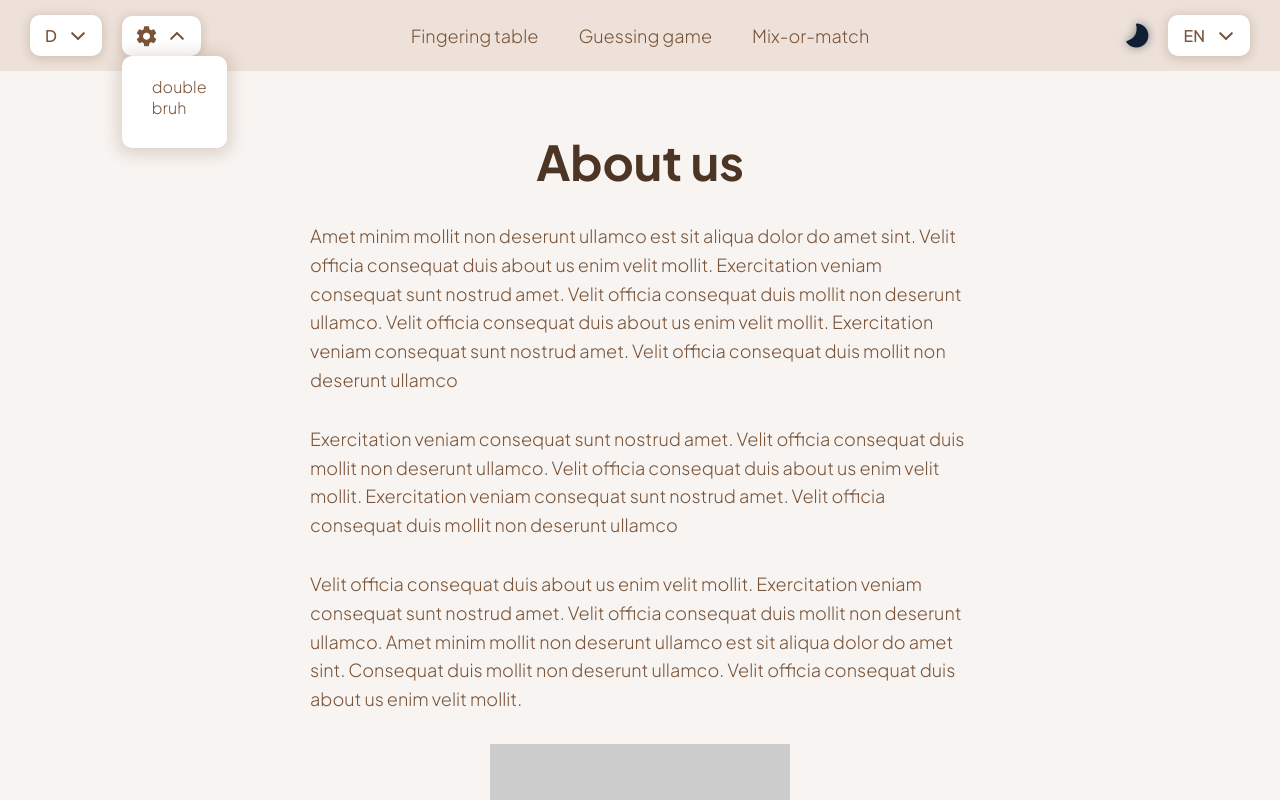
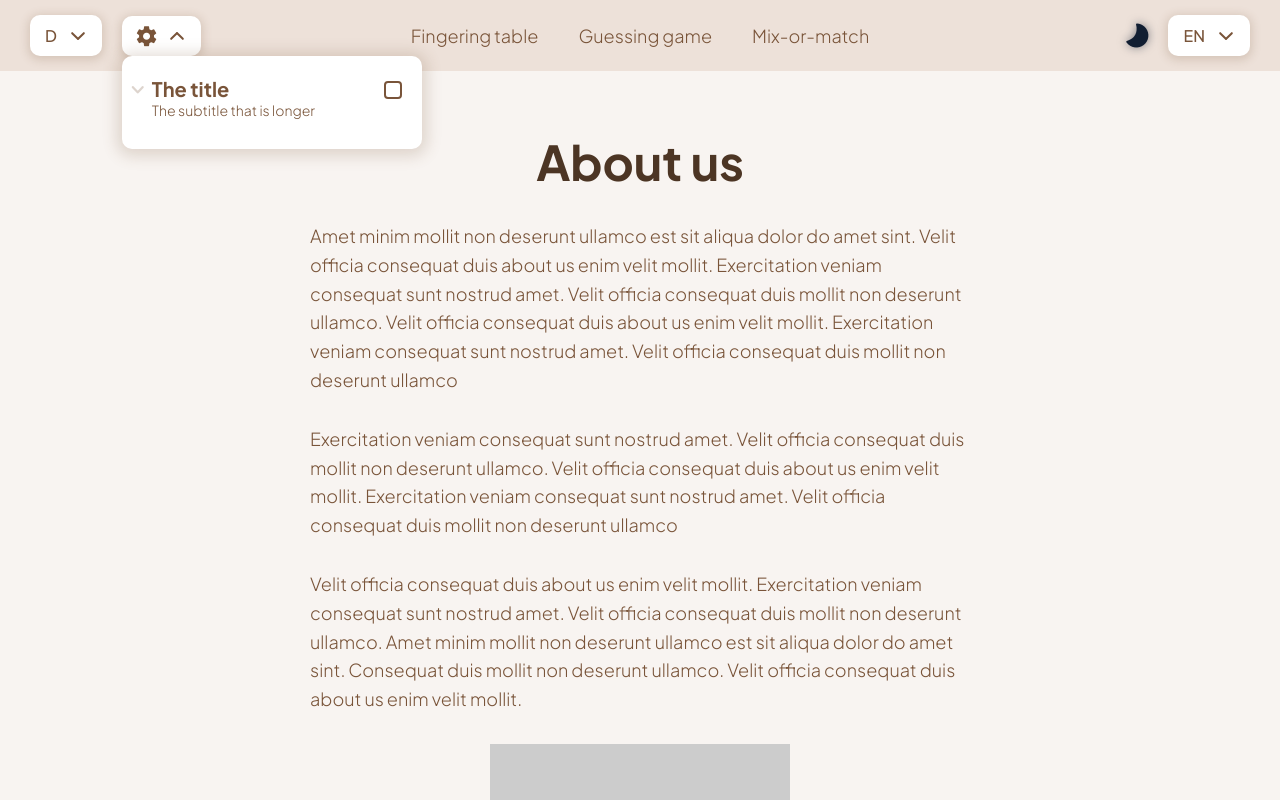
Before and after one commit to PetitChampi/whistle-buddy, a Vue app: page /about in a window 1280 px wide. Both pictures are taken after a click on the element 161 px from the left and 35 px from the top of the page. Shown: the top 800 px of the page. Built offline with nearby package versions, Linux system fonts and the light colour scheme.

Commit message:
Added SettingsGroup component

```diff
--- /dev/null
+++ b/src/components/SettingsGroup.vue
@@ -0,0 +1,122 @@
+<template>
+  <div class="group">
+    <header class="group-header">
+      <div
+        class="group-header-icon"
+        :class="{ flipped: props.accordion && !closed }"
+        @click="toggleAccordion"
+      >
+        <span class="icon-chevron_down" v-if="props.accordion"></span>
+      </div>
+      <div class="group-header-text">
+        <h2 class="group-header-text-title">{{ title }}</h2>
+        <div class="group-header-text-subtitle">{{ subtitle }}</div>
+      </div>
+      <CheckboxInput
+        v-if="hasCheckbox"
+        value="bruh"
+        v-model="settings"
+        class="group-header-checkbox"
+      />
+    </header>
+    <div
+      class="group-content"
+      :class="{ closed: props.accordion && closed }"
+      ref="accContent"
+    >
+      <div class="group-content-inner">
+        <slot name="content"></slot>
+      </div>
+    </div>
+  </div>
+</template>
+
+<script setup>
+import CheckboxInput from "@/components/molecules/CheckboxInput.vue";
+import { ref } from "@vue/reactivity";
+
+const props = defineProps({
+  title: {
+    type: String,
+    required: true
+  },
+  subtitle: {
+    type: String,
+    required: true
+  },
+  accordion: {
+    type: Boolean,
+    default: false
+  },
+  hasCheckbox: {
+    type: Boolean,
+    default: false
+  },
+  checkboxLabel: {
+    type: String,
+  }
+});
+
+const accContent = ref(null);
+
+// TODO replace w/ real settings, edit checkbox?
+const settings = ref([]);
+const closed = ref(true);
+
+function toggleAccordion() {
+  closed.value = !closed.value;
+  if (!closed.value) accContent.value.style.maxHeight = `${accContent.value.scrollHeight}px`;
+  else accContent.value.style.maxHeight = null;
+}
+</script>
+
+<style lang="scss" scoped>
+.group {
+  &-header {
+    position: relative;
+    display: flex;
+    gap: 20px;
+    justify-content: space-between;
+
+    &-icon {
+      position: absolute;
+      left: -30px;
+      top: 0;
+      padding: 7px 10px;
+      color: var(--text-standard-half-transparent);
+      font-size: .75rem;
+      cursor: pointer;
+      transition: transform .2s ease;
+
+      &.flipped {
+        transform: rotate(-180deg);
+      }
+    }
+
+    &-text {
+      &-title {
+        font-size: 1.25rem;
+      }
+      &-subtitle {
+        font-size: .875rem;
+      }
+    }
+
+    &-checkbox {
+      margin-top: 5px;
+    }
+  }
+  &-content {
+    overflow: hidden;
+    transition: max-height 0.2s ease;
+
+    &.closed {
+      max-height: 0;
+    }
+
+    &-inner {
+      padding-top: 10px;
+    }
+  }
+}
+</style>
--- a/src/components/molecules/SettingsDropdown.vue
+++ b/src/components/molecules/SettingsDropdown.vue
@@ -5,7 +5,16 @@
     </template>
     <template v-slot:dropdown-content>
       <div class="settings-container">
-        double bruh
+        <SettingsGroup
+          title="The title"
+          subtitle="The subtitle that is longer"
+          hasCheckbox
+          accordion
+        >
+          <template v-slot:content>
+            bruhh
+          </template>
+        </SettingsGroup>
       </div>
     </template>
   </Dropdown>
@@ -13,6 +22,7 @@
 
 <script setup>
 import Dropdown from "@/components/molecules/Dropdown.vue";
+import SettingsGroup from "@/components/SettingsGroup.vue";
 </script>
 
 <style lang="scss" scoped>
@@ -21,5 +31,7 @@ import Dropdown from "@/components/molecules/Dropdown.vue";
 }
 .settings-container {
   padding: 20px 20px 30px 30px;
+  width: 300px;
+  max-width: 100%;
 }
 </style>
```
